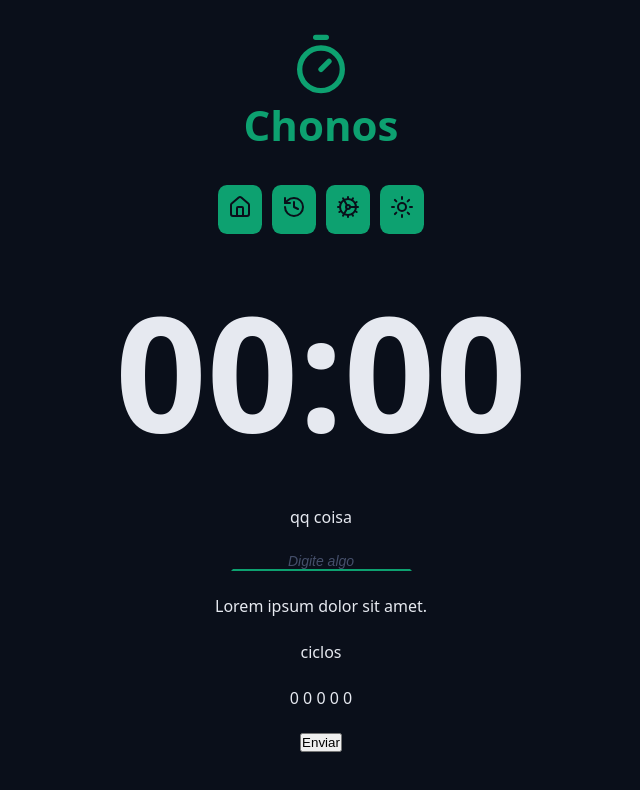
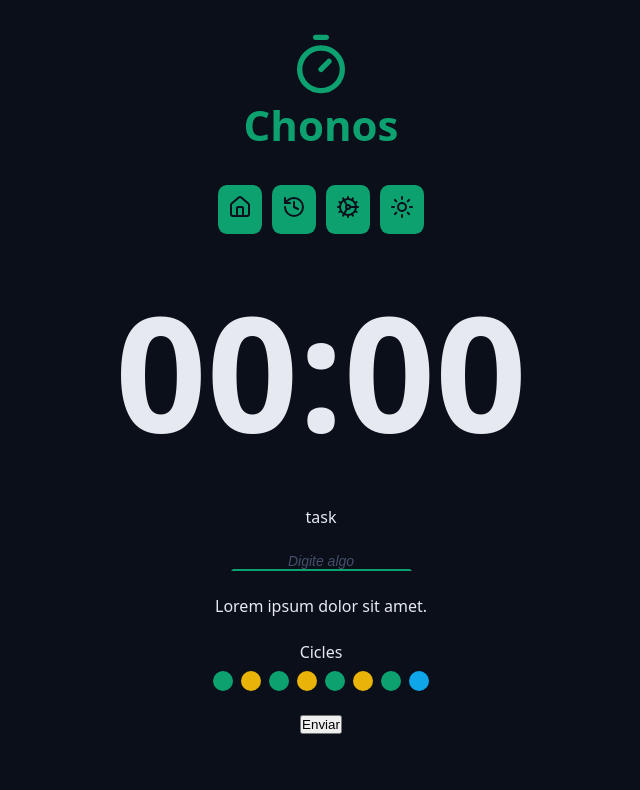
Before and after one commit to jaferdaltro/chronos-pomodoro, a React (Vite) app: page / in a window 1280 px wide. Shown: the top 790 px of the page, without its empty margins (319-959 px from the left). Built offline with nearby package versions, Linux system fonts and the light colour scheme.

Commit message:
Add cycles

```diff
--- a/src/App.tsx
+++ b/src/App.tsx
@@ -6,6 +6,7 @@ import './styles/global.css';
 import './styles/theme.css';
 import { CountDown } from './components/CountDown';
 import { DefaultInput } from './components/DefaultInput';
+import { Cycles } from './components/Cycles';
 
 export function App() {
   return (
@@ -25,7 +26,7 @@ export function App() {
             <DefaultInput
               id='label'
               type='text'
-              labelText='qq coisa'
+              labelText='task'
               placeholder='Digite algo'
             />
           </div>
@@ -33,8 +34,7 @@ export function App() {
             <p>Lorem ipsum dolor sit amet.</p>
           </div>
           <div className='formRow'>
-            <p>ciclos</p>
-            <p>0 0 0 0 0</p>
+            <Cycles />
           </div>
           <div className='formRow'>
             <button>Enviar</button>
--- /dev/null
+++ b/src/components/Cycles/index.tsx
@@ -0,0 +1,19 @@
+import style from './styles.module.css';
+
+export function Cycles() {
+  return (
+    <div className={style.cycles}>
+      <span>Cicles</span>
+      <div className={style.cycleDots}>
+        <span className={`${style.cycleDot} ${style.workTime}`}></span>
+        <span className={`${style.cycleDot} ${style.restTime}`}></span>
+        <span className={`${style.cycleDot} ${style.workTime}`}></span>
+        <span className={`${style.cycleDot} ${style.restTime}`}></span>
+        <span className={`${style.cycleDot} ${style.workTime}`}></span>
+        <span className={`${style.cycleDot} ${style.restTime}`}></span>
+        <span className={`${style.cycleDot} ${style.workTime}`}></span>
+        <span className={`${style.cycleDot} ${style.longRestTime}`}></span>
+      </div>
+    </div>
+  );
+}
--- /dev/null
+++ b/src/components/Cycles/styles.module.css
@@ -0,0 +1,29 @@
+.cycles {
+  display: flex;
+  flex-direction: column;
+  gap: 0.8rem;
+  align-items: center;
+  justify-content: center;
+}
+.cycleDots {
+  display: flex;
+  gap: 0.8rem;
+}
+
+.cycleDot {
+  width: 2rem;
+  height: 2rem;
+  border-radius: 50%;
+}
+
+.workTime {
+  background-color: var(--primary);
+}
+
+.restTime {
+  background-color: var(--warning);
+}
+
+.longRestTime {
+  background-color: var(--info);
+}
```
